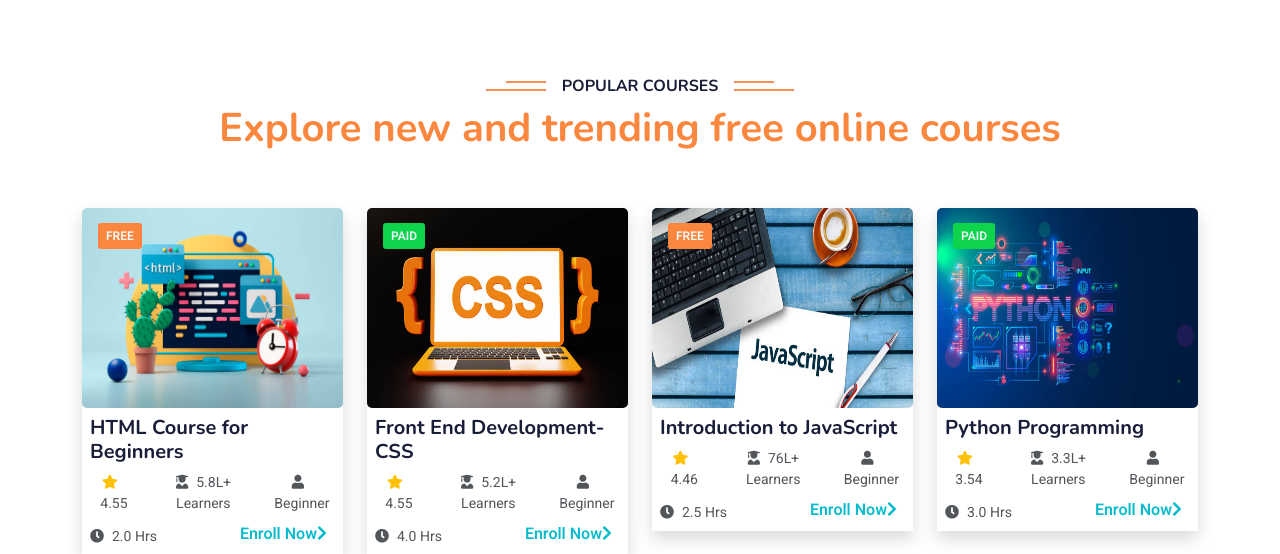
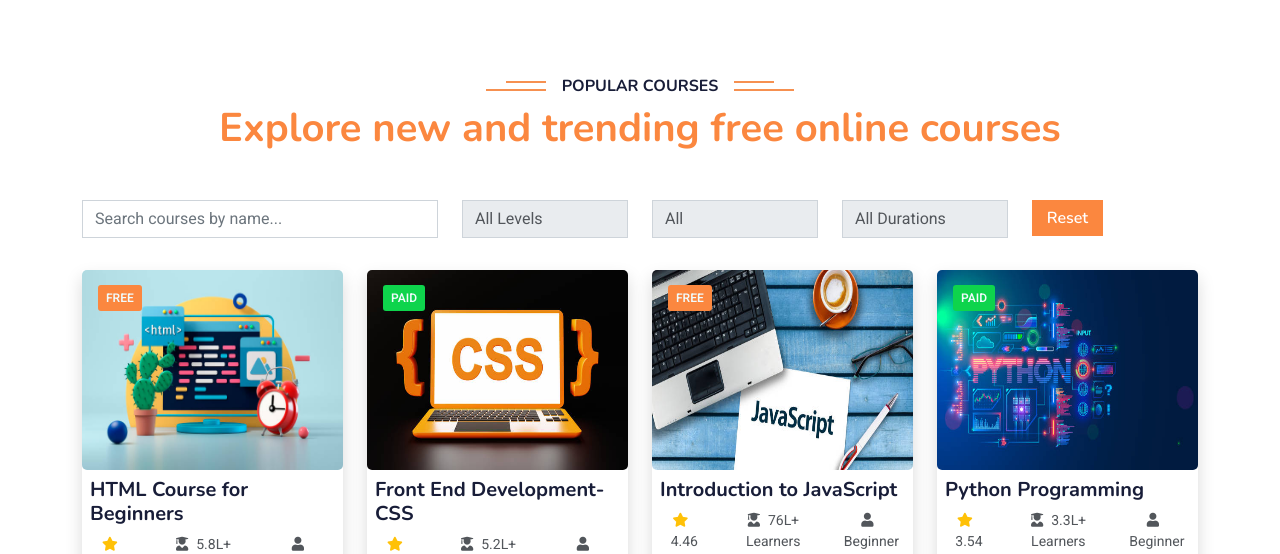
Before and after one commit to haseeb009009/E-Learning-Website, a PHP site: page /courses.php in a window 1280 px wide. Shown: the part 374-928 px from the top of the page. Run offline with PHP 8.4, Linux system fonts and the light colour scheme; the visitor is signed in with stand-in values (Sample User, id 1); some libraries are stand-ins or nearby versions.

Commit message:
Update courses.php

```diff
--- a/frontend/courses.php
+++ b/frontend/courses.php
@@ -111,10 +111,42 @@
     <!-- Courses Start -->
     <div class="container-xxl py-5">
         <div class="container">
+
             <div class="text-center wow fadeInUp" data-wow-delay="0.1s">
                 <h6 class="section-title bg-white text-center px-3">Popular Courses</h6>
                 <h1 class="mb-5" style="color: #fb873f;">Explore new and trending free online courses</h1>
             </div>
+            <div class="row mb-4">
+    <div class="col-md-4">
+        <input type="text" id="searchInput" class="form-control" placeholder="Search courses by name...">
+    </div>
+    <div class="col-md-2">
+        <select id="levelFilter" class="form-control">
+            <option value="">All Levels</option>
+            <option value="Beginner">Beginner</option>
+            <option value="Intermediate">Intermediate</option>
+        </select>
+    </div>
+    <div class="col-md-2">
+        <select id="priceFilter" class="form-control">
+            <option value="">All</option>
+            <option value="FREE">Free</option>
+            <option value="PAID">Paid</option>
+        </select>
+    </div>
+    <div class="col-md-2">
+        <select id="durationFilter" class="form-control">
+            <option value="">All Durations</option>
+            <option value="0-2">0-2 hrs</option>
+            <option value="2-4">2-4 hrs</option>
+            <option value="4+">4+ hrs</option>
+        </select>
+    </div>
+    <div class="col-md-1">
+        <button id="resetBtn" class="btn btn-secondary w-100">Reset</button>
+    </div>
+</div>
+
             <div class="row g-4 py-2">
                 <div class="col-lg-3 col-md-6 wow fadeInUp" data-wow-delay="0.1s">
                     <div class="course-item shadow">
@@ -574,6 +606,46 @@
 
     <!-- Template Javascript -->
     <script src="js/main.js"></script>
+
+    <script>
+    document.addEventListener('DOMContentLoaded', function () {
+        const searchInput = document.getElementById('searchInput');
+        const levelFilter = document.getElementById('levelFilter');
+        const priceFilter = document.getElementById('priceFilter');
+        const durationFilter = document.getElementById('durationFilter');
+        const courseCards = document.querySelectorAll('.course-item');
+
+        function filterCourses() {
+            const searchText = searchInput.value.toLowerCase();
+            const level = levelFilter.value;
+            const price = priceFilter.value;
+            const duration = durationFilter.value;
+
+            courseCards.forEach(card => {
+                const title = card.querySelector('h5').innerText.toLowerCase();
+                const courseLevel = card.innerText.includes("Intermediate") ? "Intermediate" : "Beginner";
+                const coursePrice = card.innerText.includes("PAID") ? "PAID" : "FREE";
+                const courseDuration = parseFloat(card.querySelector('.fa-clock').parentElement.innerText);
+
+                let show = title.includes(searchText);
+                if (level && courseLevel !== level) show = false;
+                if (price && coursePrice !== price) show = false;
+                if (duration) {
+                    if (duration === '0-2' && !(courseDuration >= 0 && courseDuration <= 2)) show = false;
+                    if (duration === '2-4' && !(courseDuration > 2 && courseDuration <= 4)) show = false;
+                    if (duration === '4+' && !(courseDuration > 4)) show = false;
+                }
+
+                card.style.display = show ? '' : 'none';
+            });
+        }
+
+        [searchInput, levelFilter, priceFilter, durationFilter].forEach(input => {
+            input.addEventListener('input', filterCourses);
+        });
+    });
+</script>
+
 </body>
 
 </html>
```
